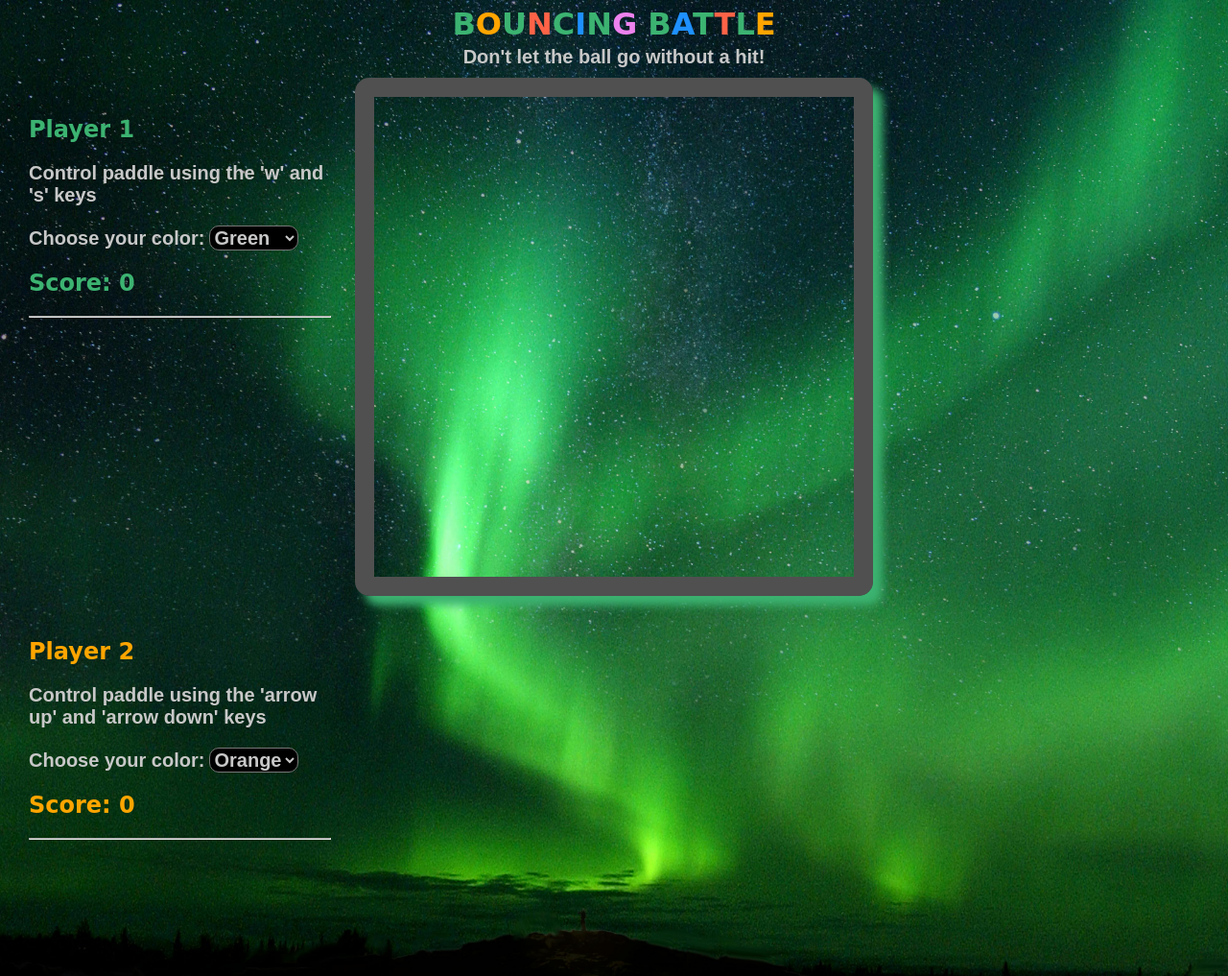
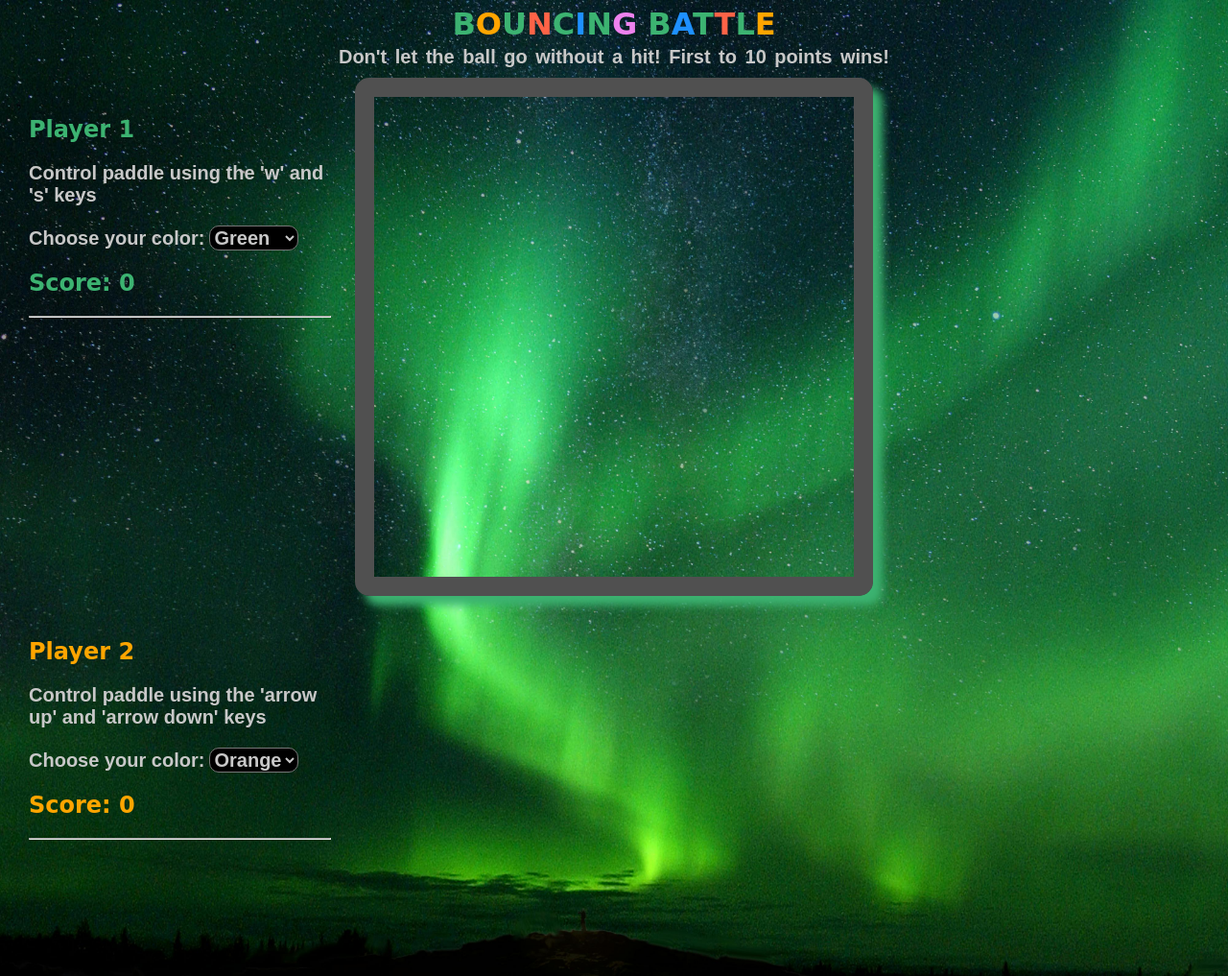
Before and after one commit to ArinzeGit/Bouncing-Battle-Game, a plain HTML site: page index.html in a window 1280 px wide. Shown: the top 1017 px of the page at 96% size. Drawn offline with Linux system fonts and the light colour scheme.

Commit message:
minor edit: typography

```diff
--- a/css/style.css
+++ b/css/style.css
@@ -22,6 +22,7 @@ h1.center{
 p.center{
   margin-top:0.2em ;
   margin-bottom:0.5em ;
+  word-spacing: 3px;
 }
 
 #player1Div, #player2Div {
@@ -123,7 +124,6 @@ select{
 
 #dropdown {
   position: relative;
-  display: inline-block;
   float: right;
 }
 
--- a/index.html
+++ b/index.html
@@ -11,7 +11,7 @@
 <body>
   <header>
     <h1 class="center"><span class="green">B</span><span class=orange>O</span><span class="green">U</span><span class=red>N</span><span class="green">C</span><span class=blue>I</span><span class="green">N</span><span class=purple>G </span><span class="green">B</span><span class=blue>A</span><span class="green">T</span><span class=red>T</span><span class="green">L</span><span class=orange>E</span></h1>
-    <p class="center">Don't let the ball go without a hit!</p>
+    <p class="center">Don't let the ball go without a hit! First to 10 points wins!</p>
   </header>
 
   <main>
```
